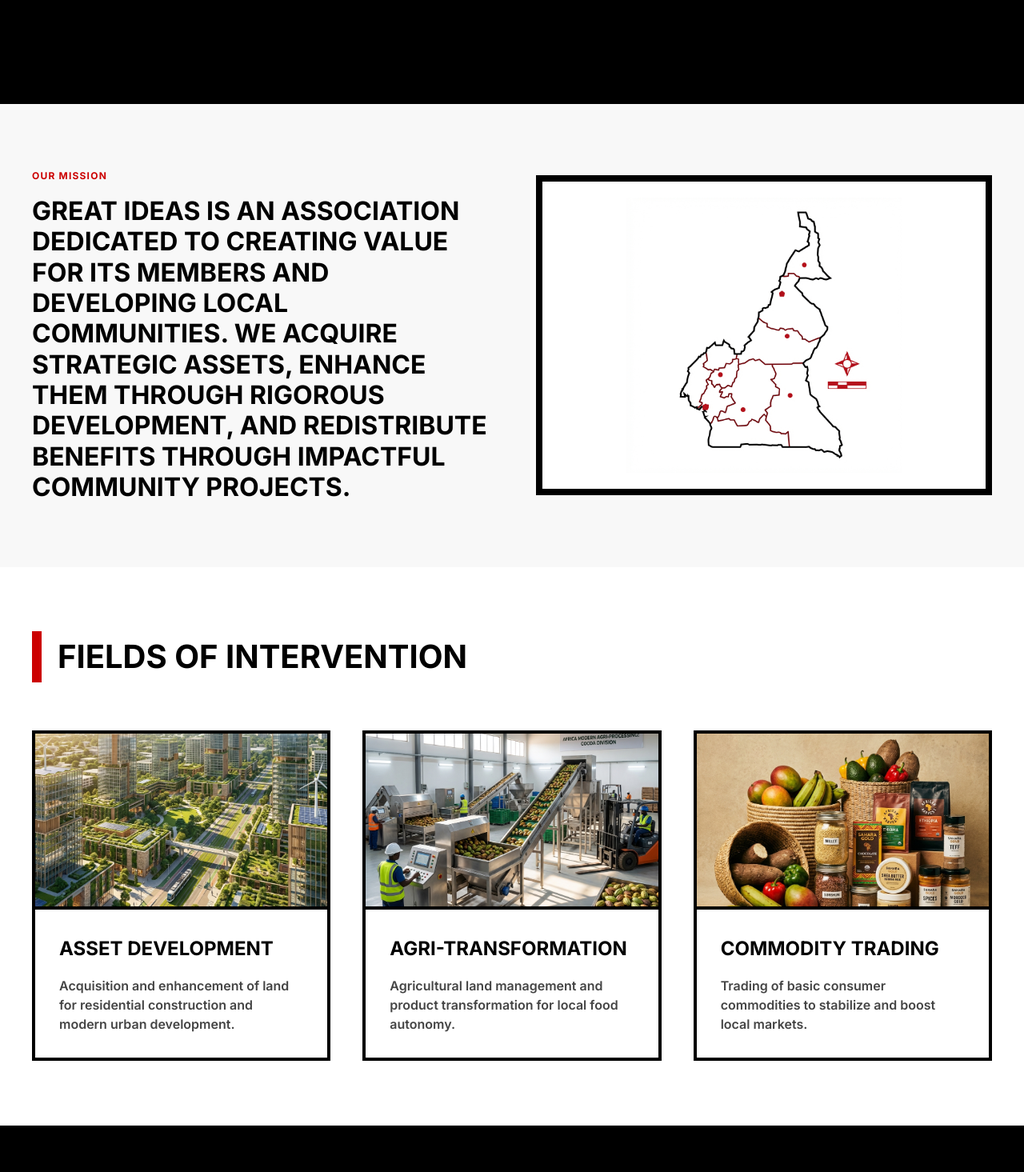
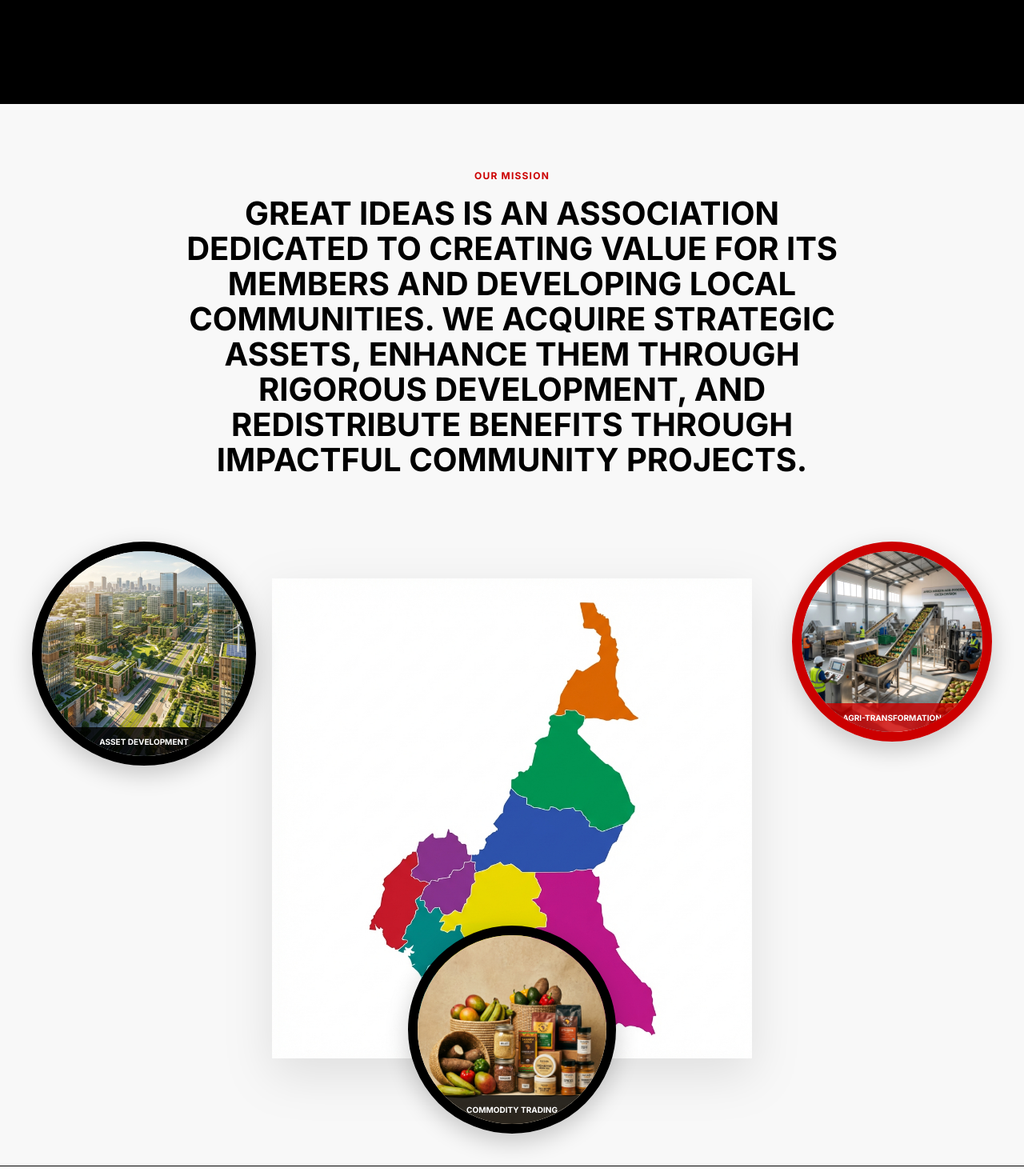
Before and after one commit to gsouleman/Great-Ideas, a React (Vite) app: page / in a window 1280 px wide. Shown: the part 505-1970 px from the top of the page at 80% size. Built offline with nearby package versions, Linux system fonts and the light colour scheme.

Commit message:
Revamp landing page layout with central regional map and circular activity bubbles

```diff
--- a/src/components/LandingPage.tsx
+++ b/src/components/LandingPage.tsx
@@ -124,22 +124,65 @@ const LandingPage: React.FC<LandingPageProps> = ({ onLoginClick, language }) =>
             </header>
 
             {/* Mission Section */}
-            <section style={{ padding: '80px var(--spacing-xl)', background: '#F8F8F8' }}>
-                <div style={{ maxWidth: '1200px', margin: '0 auto', display: 'grid', gridTemplateColumns: '1fr 1fr', gap: '60px', alignItems: 'center' }}>
-                    <div>
+            <section style={{ padding: '80px var(--spacing-xl)', background: '#F8F8F8', borderBottom: '1px solid #000' }}>
+                <div style={{ maxWidth: '1200px', margin: '0 auto', textAlign: 'center' }}>
+                    <div style={{ marginBottom: '60px' }}>
                         <h2 style={{ fontSize: 'var(--font-size-xs)', fontWeight: 900, color: '#CC0000', textTransform: 'uppercase', marginBottom: 'var(--spacing-md)', letterSpacing: '0.1em' }}>
                             {text.about.title}
                         </h2>
-                        <p style={{ fontSize: 'var(--font-size-2xl)', fontWeight: 800, lineHeight: 1.2, margin: 0, textTransform: 'uppercase' }}>
+                        <p style={{ fontSize: 'var(--font-size-3xl)', fontWeight: 800, lineHeight: 1.1, margin: '0 auto', textTransform: 'uppercase', maxWidth: '900px' }}>
                             {text.about.content}
                         </p>
                     </div>
-                    <div style={{ height: '400px', border: '8px solid #000', background: '#FFF', overflow: 'hidden' }}>
-                        <img
-                            src="/assets/landing/cameroon_map.png"
-                            alt="Map of Cameroon"
-                            style={{ width: '100%', height: '100%', objectFit: 'contain', padding: '20px' }}
-                        />
+
+                    {/* Central Visual Cluster */}
+                    <div style={{
+                        position: 'relative',
+                        height: '700px',
+                        display: 'flex',
+                        alignItems: 'center',
+                        justifyContent: 'center',
+                        marginTop: '80px'
+                    }}>
+                        {/* Central Map */}
+                        <div style={{ width: '100%', maxWidth: '600px', zIndex: 1 }}>
+                            <img
+                                src="/assets/landing/cameroon_regions_map.png"
+                                alt="Regional Map of Cameroon"
+                                style={{ width: '100%', filter: 'drop-shadow(0 20px 30px rgba(0,0,0,0.1))' }}
+                            />
+                        </div>
+
+                        {/* Surrounding Activity Bubbles */}
+                        {/* top-left: Assets */}
+                        <div style={{
+                            position: 'absolute', top: '0', left: '0', width: '280px', height: '280px',
+                            borderRadius: '50%', border: '12px solid #000', overflow: 'hidden', zIndex: 2,
+                            boxShadow: '0 10px 30px rgba(0,0,0,0.2)'
+                        }}>
+                            <img src="/assets/landing/modern_city.png" alt="Assets" style={{ width: '100%', height: '100%', objectFit: 'cover' }} />
+                            <div style={{ position: 'absolute', bottom: '0', left: 0, right: 0, background: 'rgba(0,0,0,0.8)', color: '#FFF', padding: '10px', fontSize: '10px', fontWeight: 900 }}>ASSET DEVELOPMENT</div>
+                        </div>
+
+                        {/* top-right: Agri */}
+                        <div style={{
+                            position: 'absolute', top: '0', right: '0', width: '250px', height: '250px',
+                            borderRadius: '50%', border: '12px solid #CC0000', overflow: 'hidden', zIndex: 2,
+                            boxShadow: '0 10px 30px rgba(0,0,0,0.2)'
+                        }}>
+                            <img src="/assets/landing/agri_transformation.png" alt="Agriculture" style={{ width: '100%', height: '100%', objectFit: 'cover' }} />
+                            <div style={{ position: 'absolute', bottom: '0', left: 0, right: 0, background: 'rgba(204,0,0,0.8)', color: '#FFF', padding: '10px', fontSize: '10px', fontWeight: 900 }}>AGRI-TRANSFORMATION</div>
+                        </div>
+
+                        {/* bottom: Trading */}
+                        <div style={{
+                            position: 'absolute', bottom: '-40px', width: '260px', height: '260px',
+                            borderRadius: '50%', border: '12px solid #000', overflow: 'hidden', zIndex: 2,
+                            boxShadow: '0 10px 30px rgba(0,0,0,0.2)'
+                        }}>
+                            <img src="/assets/landing/local_commodities.png" alt="Commodities" style={{ width: '100%', height: '100%', objectFit: 'cover' }} />
+                            <div style={{ position: 'absolute', bottom: '0', left: 0, right: 0, background: 'rgba(0,0,0,0.8)', color: '#FFF', padding: '10px', fontSize: '10px', fontWeight: 900 }}>COMMODITY TRADING</div>
+                        </div>
                     </div>
                 </div>
             </section>
```
Also changed, not shown: public/assets/landing/cameroon_regions_map.png (added).
